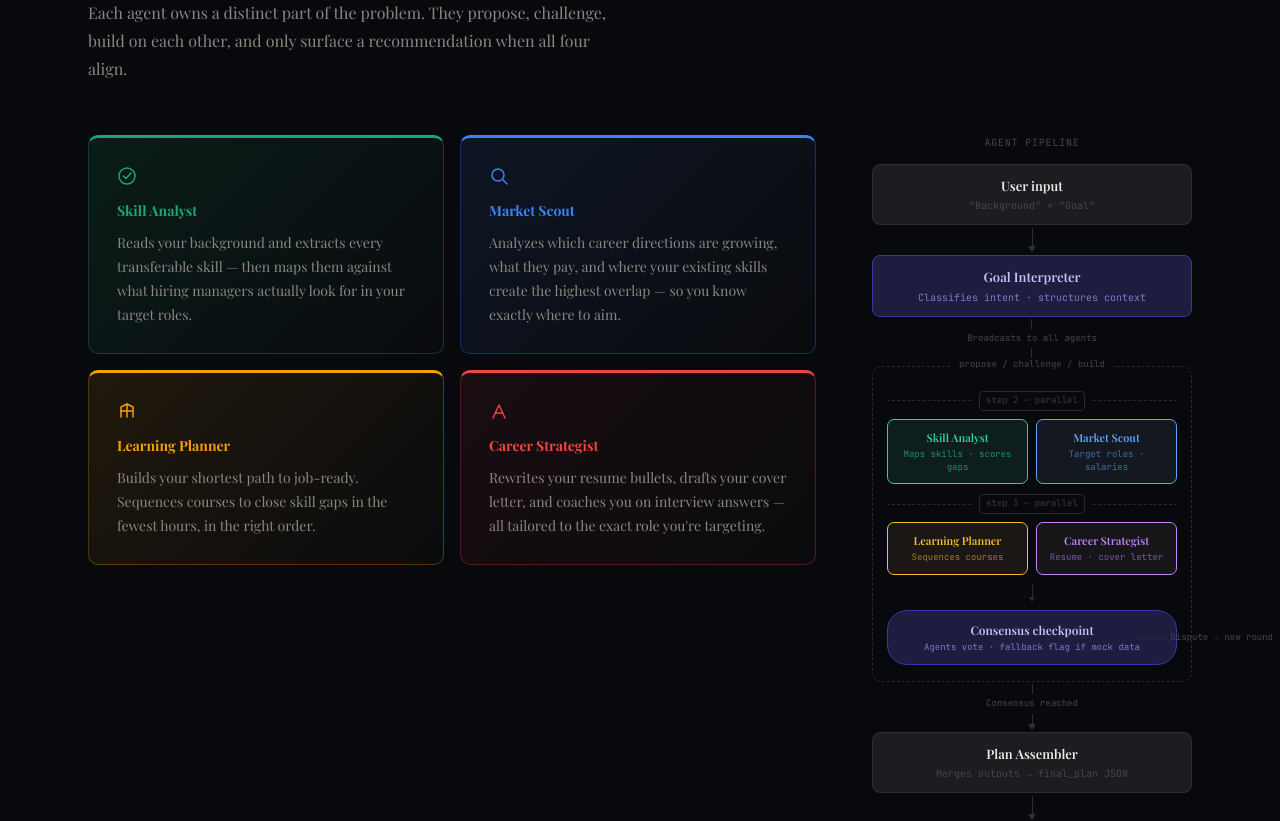
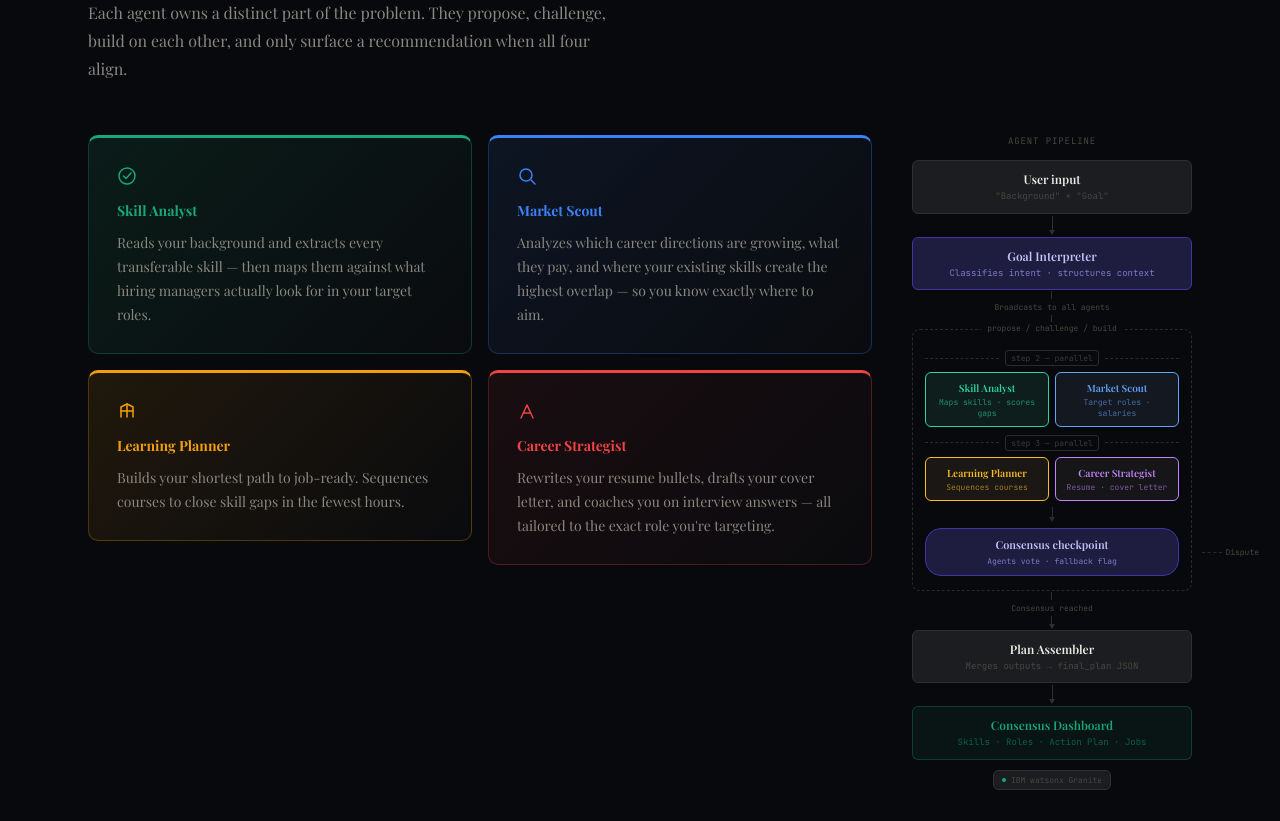
Before and after one commit to aarushkadira-dot/Consensus, a Next.js app: page / in a window 1280 px wide. Shown: the part 1000-1821 px from the top of the page. Built offline with nearby package versions, Linux system fonts and the light colour scheme; a web font is replaced by a local one.

Commit message:
Organize agent cards and pipeline layout with tighter spacing

```diff
--- a/src/app/page.tsx
+++ b/src/app/page.tsx
@@ -64,29 +64,29 @@ const PARTICLES = Array.from({ length: 38 }, (_, i) => ({
 
 function PipeArrow() {
   return (
-    <div style={{ display: "flex", flexDirection: "column", alignItems: "center", padding: "3px 0" }}>
-      <div style={{ width: 1, height: 18, background: "#2E2F33" }} />
-      <div style={{ width: 0, height: 0, borderLeft: "4px solid transparent", borderRight: "4px solid transparent", borderTop: "6px solid #2E2F33" }} />
+    <div style={{ display: "flex", flexDirection: "column", alignItems: "center", padding: "2px 0" }}>
+      <div style={{ width: 1, height: 14, background: "#2E2F33" }} />
+      <div style={{ width: 0, height: 0, borderLeft: "3px solid transparent", borderRight: "3px solid transparent", borderTop: "5px solid #2E2F33" }} />
     </div>
   );
 }
 
 function PipeArrowLabeled({ label }: { label: string }) {
   return (
-    <div style={{ display: "flex", flexDirection: "column", alignItems: "center", padding: "2px 0" }}>
-      <div style={{ width: 1, height: 10, background: "#2E2F33" }} />
-      <div style={{ fontSize: 9, color: T.text3, fontFamily: "JetBrains Mono, monospace", margin: "3px 0", textAlign: "center" }}>{label}</div>
-      <div style={{ width: 1, height: 10, background: "#2E2F33" }} />
-      <div style={{ width: 0, height: 0, borderLeft: "4px solid transparent", borderRight: "4px solid transparent", borderTop: "6px solid #2E2F33" }} />
+    <div style={{ display: "flex", flexDirection: "column", alignItems: "center", padding: "1px 0" }}>
+      <div style={{ width: 1, height: 8, background: "#2E2F33" }} />
+      <div style={{ fontSize: 8, color: T.text3, fontFamily: "JetBrains Mono, monospace", margin: "2px 0", textAlign: "center" }}>{label}</div>
+      <div style={{ width: 1, height: 8, background: "#2E2F33" }} />
+      <div style={{ width: 0, height: 0, borderLeft: "3px solid transparent", borderRight: "3px solid transparent", borderTop: "5px solid #2E2F33" }} />
     </div>
   );
 }
 
 function PipeStepLabel({ label }: { label: string }) {
   return (
-    <div style={{ display: "flex", alignItems: "center", gap: 8, margin: "10px 0 8px" }}>
+    <div style={{ display: "flex", alignItems: "center", gap: 6, margin: "8px 0 6px" }}>
       <div style={{ flex: 1, borderTop: "1px dashed #2A2A2E" }} />
-      <div style={{ fontSize: 9, color: "#3A3A3E", fontFamily: "JetBrains Mono, monospace", border: "1px solid #2A2A2E", borderRadius: 4, padding: "2px 6px" }}>{label}</div>
+      <div style={{ fontSize: 8, color: "#3A3A3E", fontFamily: "JetBrains Mono, monospace", border: "1px solid #2A2A2E", borderRadius: 3, padding: "1px 5px" }}>{label}</div>
       <div style={{ flex: 1, borderTop: "1px dashed #2A2A2E" }} />
     </div>
   );
@@ -94,9 +94,9 @@ function PipeStepLabel({ label }: { label: string }) {
 
 function PipeAgentBox({ label, sub, bg, border, color }: { label: string; sub: string; bg: string; border: string; color: string }) {
   return (
-    <div style={{ flex: 1, background: bg, border: `1px solid ${border}`, borderRadius: 7, padding: "10px 8px", textAlign: "center" }}>
-      <div style={{ fontSize: 11, fontWeight: 600, color }}>{label}</div>
-      <div style={{ fontSize: 9, color, opacity: 0.6, fontFamily: "JetBrains Mono, monospace", marginTop: 2, lineHeight: 1.4 }}>{sub}</div>
+    <div style={{ flex: 1, background: bg, border: `1px solid ${border}`, borderRadius: 6, padding: "8px 6px", textAlign: "center" }}>
+      <div style={{ fontSize: 10, fontWeight: 600, color }}>{label}</div>
+      <div style={{ fontSize: 8, color, opacity: 0.6, fontFamily: "JetBrains Mono, monospace", marginTop: 1, lineHeight: 1.3 }}>{sub}</div>
     </div>
   );
 }
@@ -106,55 +106,55 @@ function PipelineDiagram() {
     <div style={{ display: "flex", flexDirection: "column", alignItems: "center", width: "100%" }}>
 
       {/* User Input */}
-      <div style={{ width: "100%", background: "#1C1D20", border: "1px solid #2E2F33", borderRadius: 8, padding: "11px 16px", textAlign: "center" }}>
-        <div style={{ fontSize: 13, fontWeight: 600, color: T.text1 }}>User input</div>
-        <div style={{ fontSize: 10, color: T.text3, fontFamily: "JetBrains Mono, monospace", marginTop: 3 }}>"Background" + "Goal"</div>
+      <div style={{ width: "100%", background: "#1C1D20", border: "1px solid #2E2F33", borderRadius: 6, padding: "9px 12px", textAlign: "center" }}>
+        <div style={{ fontSize: 12, fontWeight: 600, color: T.text1 }}>User input</div>
+        <div style={{ fontSize: 9, color: T.text3, fontFamily: "JetBrains Mono, monospace", marginTop: 2 }}>"Background" + "Goal"</div>
       </div>
 
       <PipeArrow />
 
       {/* Goal Interpreter */}
-      <div style={{ width: "100%", background: "#1E1D40", border: "1px solid #3B38A0", borderRadius: 8, padding: "11px 16px", textAlign: "center" }}>
-        <div style={{ fontSize: 13, fontWeight: 600, color: "#C5C2F8" }}>Goal Interpreter</div>
-        <div style={{ fontSize: 10, color: "#7C79C4", fontFamily: "JetBrains Mono, monospace", marginTop: 3 }}>Classifies intent · structures context</div>
+      <div style={{ width: "100%", background: "#1E1D40", border: "1px solid #3B38A0", borderRadius: 6, padding: "9px 12px", textAlign: "center" }}>
+        <div style={{ fontSize: 12, fontWeight: 600, color: "#C5C2F8" }}>Goal Interpreter</div>
+        <div style={{ fontSize: 9, color: "#7C79C4", fontFamily: "JetBrains Mono, monospace", marginTop: 2 }}>Classifies intent · structures context</div>
       </div>
 
       <PipeArrowLabeled label="Broadcasts to all agents" />
 
       {/* Collaboration zone */}
-      <div style={{ width: "100%", border: "1px dashed #2A2A2E", borderRadius: 10, padding: "14px 14px 16px", position: "relative" }}>
-        <div style={{ position: "absolute", top: -9, left: "50%", transform: "translateX(-50%)", background: T.bg, padding: "0 8px", fontSize: 9, color: T.text3, fontFamily: "JetBrains Mono, monospace", whiteSpace: "nowrap" }}>
+      <div style={{ width: "100%", border: "1px dashed #2A2A2E", borderRadius: 8, padding: "12px 12px 14px", position: "relative" }}>
+        <div style={{ position: "absolute", top: -8, left: "50%", transform: "translateX(-50%)", background: T.bg, padding: "0 6px", fontSize: 8, color: T.text3, fontFamily: "JetBrains Mono, monospace", whiteSpace: "nowrap" }}>
           propose / challenge / build
         </div>
 
         <PipeStepLabel label="step 2 — parallel" />
-        <div style={{ display: "flex", gap: 8 }}>
+        <div style={{ display: "flex", gap: 6 }}>
           <PipeAgentBox label="Skill Analyst"  sub="Maps skills · scores gaps" bg="#0D1E1C" border="#2DD4A0" color="#2DD4A0" />
           <PipeAgentBox label="Market Scout"   sub="Target roles · salaries"   bg="#141820" border="#60A5FA" color="#60A5FA" />
         </div>
 
         <PipeStepLabel label="step 3 — parallel" />
-        <div style={{ display: "flex", gap: 8 }}>
+        <div style={{ display: "flex", gap: 6 }}>
           <PipeAgentBox label="Learning Planner"  sub="Sequences courses"      bg="#1A1714" border="#FBBF24" color="#FBBF24" />
           <PipeAgentBox label="Career Strategist" sub="Resume · cover letter"  bg="#161618" border="#C084FC" color="#C084FC" />
         </div>
 
-        <div style={{ display: "flex", justifyContent: "center", margin: "8px 0" }}>
+        <div style={{ display: "flex", justifyContent: "center", margin: "6px 0" }}>
           <div style={{ display: "flex", flexDirection: "column", alignItems: "center" }}>
-            <div style={{ width: 1, height: 14, background: "#2A2A2E" }} />
+            <div style={{ width: 1, height: 10, background: "#2A2A2E" }} />
             <div style={{ width: 0, height: 0, borderLeft: "3px solid transparent", borderRight: "3px solid transparent", borderTop: "5px solid #2A2A2E" }} />
           </div>
         </div>
 
         {/* Consensus checkpoint */}
         <div style={{ position: "relative" }}>
-          <div style={{ background: "#1E1D40", border: "1px solid #3B38A0", borderRadius: 20, padding: "10px 16px", textAlign: "center" }}>
-            <div style={{ fontSize: 12, fontWeight: 600, color: "#C5C2F8" }}>Consensus checkpoint</div>
-            <div style={{ fontSize: 9, color: "#7C79C4", fontFamily: "JetBrains Mono, monospace", marginTop: 2 }}>Agents vote · fallback flag if mock data</div>
+          <div style={{ background: "#1E1D40", border: "1px solid #3B38A0", borderRadius: 16, padding: "8px 12px", textAlign: "center" }}>
+            <div style={{ fontSize: 11, fontWeight: 600, color: "#C5C2F8" }}>Consensus checkpoint</div>
+            <div style={{ fontSize: 8, color: "#7C79C4", fontFamily: "JetBrains Mono, monospace", marginTop: 1 }}>Agents vote · fallback flag</div>
           </div>
-          <div style={{ position: "absolute", right: -96, top: "50%", transform: "translateY(-50%)", fontSize: 9, color: T.text3, fontFamily: "JetBrains Mono, monospace", display: "flex", alignItems: "center", gap: 4, whiteSpace: "nowrap" }}>
-            <div style={{ width: 28, borderTop: "1px dashed #2A2A2E" }} />
-            Dispute → new round
+          <div style={{ position: "absolute", right: -80, top: "50%", transform: "translateY(-50%)", fontSize: 8, color: T.text3, fontFamily: "JetBrains Mono, monospace", display: "flex", alignItems: "center", gap: 3, whiteSpace: "nowrap" }}>
+            <div style={{ width: 20, borderTop: "1px dashed #2A2A2E" }} />
+            Dispute
           </div>
         </div>
       </div>
@@ -162,23 +162,23 @@ function PipelineDiagram() {
       <PipeArrowLabeled label="Consensus reached" />
 
       {/* Plan Assembler */}
-      <div style={{ width: "100%", background: "#1C1D20", border: "1px solid #2E2F33", borderRadius: 8, padding: "11px 16px", textAlign: "center" }}>
-        <div style={{ fontSize: 13, fontWeight: 600, color: T.text1 }}>Plan Assembler</div>
-        <div style={{ fontSize: 10, color: T.text3, fontFamily: "JetBrains Mono, monospace", marginTop: 3 }}>Merges outputs → final_plan JSON</div>
+      <div style={{ width: "100%", background: "#1C1D20", border: "1px solid #2E2F33", borderRadius: 6, padding: "9px 12px", textAlign: "center" }}>
+        <div style={{ fontSize: 12, fontWeight: 600, color: T.text1 }}>Plan Assembler</div>
+        <div style={{ fontSize: 9, color: T.text3, fontFamily: "JetBrains Mono, monospace", marginTop: 2 }}>Merges outputs → final_plan JSON</div>
       </div>
 
       <PipeArrow />
 
       {/* Consensus Dashboard */}
-      <div style={{ width: "100%", background: "rgba(23,168,119,0.08)", border: "1px solid rgba(23,168,119,0.28)", borderRadius: 8, padding: "11px 16px", textAlign: "center" }}>
-        <div style={{ fontSize: 13, fontWeight: 600, color: T.green }}>Consensus Dashboard</div>
-        <div style={{ fontSize: 10, color: "rgba(23,168,119,0.5)", fontFamily: "JetBrains Mono, monospace", marginTop: 3 }}>Skills · Roles · Action Plan · Jobs</div>
+      <div style={{ width: "100%", background: "rgba(23,168,119,0.08)", border: "1px solid rgba(23,168,119,0.28)", borderRadius: 6, padding: "9px 12px", textAlign: "center" }}>
+        <div style={{ fontSize: 12, fontWeight: 600, color: T.green }}>Consensus Dashboard</div>
+        <div style={{ fontSize: 9, color: "rgba(23,168,119,0.5)", fontFamily: "JetBrains Mono, monospace", marginTop: 2 }}>Skills · Roles · Action Plan · Jobs</div>
       </div>
 
       {/* Badge */}
-      <div style={{ marginTop: 14, display: "inline-flex", alignItems: "center", gap: 6, background: "#1C1D20", border: "1px solid #2E2F33", borderRadius: 6, padding: "4px 10px", fontSize: 9, fontFamily: "JetBrains Mono, monospace", color: T.text3 }}>
-        <div style={{ width: 6, height: 6, borderRadius: "50%", background: T.green, flexShrink: 0 }} />
-        Powered by IBM watsonx Granite
+      <div style={{ marginTop: 10, display: "inline-flex", alignItems: "center", gap: 5, background: "#1C1D20", border: "1px solid #2E2F33", borderRadius: 5, padding: "3px 8px", fontSize: 8, fontFamily: "JetBrains Mono, monospace", color: T.text3 }}>
+        <div style={{ width: 4, height: 4, borderRadius: "50%", background: T.green, flexShrink: 0 }} />
+        IBM watsonx Granite
       </div>
     </div>
   );
@@ -332,7 +332,7 @@ export default function Landing() {
             </p>
           </FadeUp>
 
-          <div style={{ display: "grid", gridTemplateColumns: "1fr 320px", gap: 56, alignItems: "start" }}>
+          <div style={{ display: "grid", gridTemplateColumns: "1fr 280px", gap: 40, alignItems: "start" }}>
             {/* Agent cards */}
             <div style={{ display: "grid", gridTemplateColumns: "repeat(2, 1fr)", gap: 16 }}>
               {[
@@ -349,7 +349,7 @@ export default function Landing() {
                 {
                   label: "Learning Planner", color: T.amber, dim: T.amberDim, border: "rgba(245,158,11,0.28)",
                   icon: <svg width="20" height="20" viewBox="0 0 20 20" fill="none"><path d="M4 16V6L10 3L16 6V16" stroke="currentColor" strokeWidth="1.5" strokeLinecap="round" strokeLinejoin="round"/><path d="M10 3V16M4 10H16" stroke="currentColor" strokeWidth="1.5" strokeLinecap="round"/></svg>,
-                  desc: "Builds your shortest path to job-ready. Sequences courses to close skill gaps in the fewest hours, in the right order.",
+                  desc: "Builds your shortest path to job-ready. Sequences courses to close skill gaps in the fewest hours.",
                 },
                 {
                   label: "Career Strategist", color: T.coral, dim: T.coralDim, border: "rgba(239,68,68,0.28)",
@@ -377,8 +377,8 @@ export default function Landing() {
 
             {/* Pipeline diagram */}
             <FadeUp delay={0.2}>
-              <div style={{ position: "sticky", top: 80 }}>
-                <div style={{ fontSize: 10, color: T.text3, fontFamily: "JetBrains Mono, monospace", marginBottom: 14, textAlign: "center", textTransform: "uppercase", letterSpacing: "0.08em" }}>
+              <div style={{ position: "sticky", top: 120 }}>
+                <div style={{ fontSize: 9, color: T.text3, fontFamily: "JetBrains Mono, monospace", marginBottom: 12, textAlign: "center", textTransform: "uppercase", letterSpacing: "0.1em" }}>
                   Agent pipeline
                 </div>
                 <PipelineDiagram />
```
